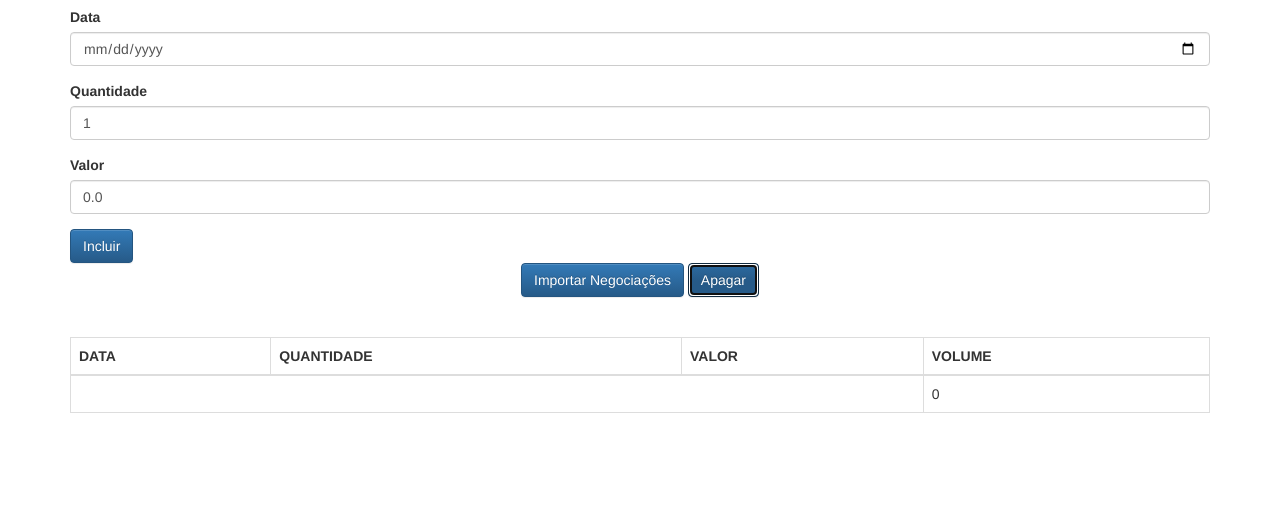
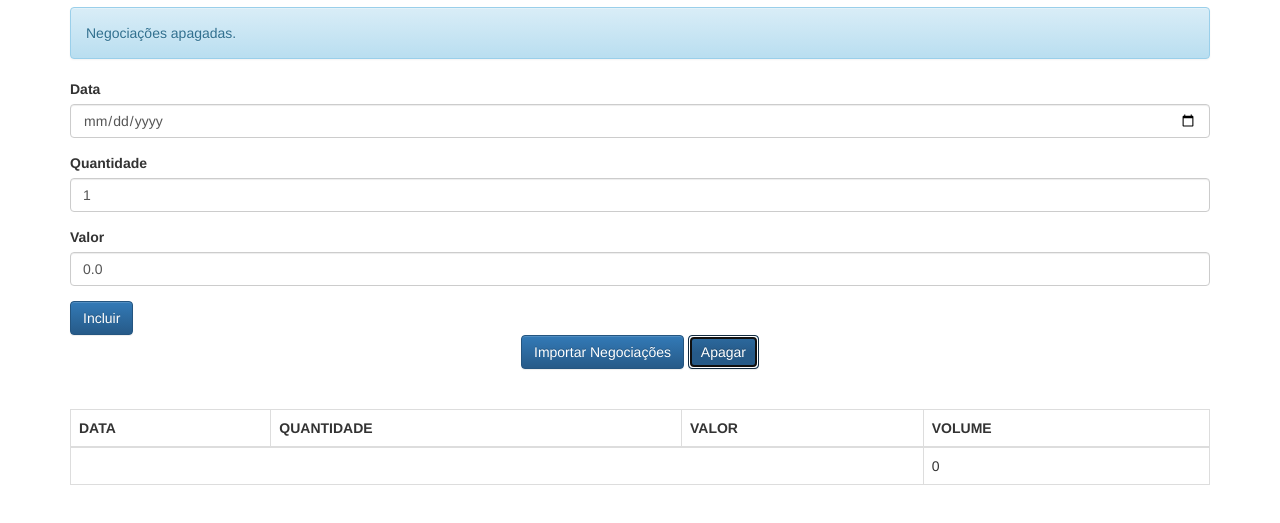
Before and after one commit to fernando-nog/alura-js-es6, a plain HTML site: page client/index.html in a window 1280 px wide. Both pictures are taken after a click on the button "Apagar". Shown: the part 63-586 px from the top of the page. Drawn offline with Linux system fonts and the light colour scheme.

Commit message:
JS2 aula 1

```diff
--- a/client/index.html
+++ b/client/index.html
@@ -37,7 +37,7 @@
         <button class="btn btn-primary text-center" type="button">
             Importar Negociações
         </button>
-        <button class="btn btn-primary text-center" type="button">
+        <button class="btn btn-primary text-center" type="button" onclick="negociacaoController.apaga()">
             Apagar
         </button>
     </div>
--- a/client/js/app/controllers/NegociacaoController.js
+++ b/client/js/app/controllers/NegociacaoController.js
@@ -43,4 +43,11 @@ class NegociacaoController {
 
         this._inputData.focus();
     }
+
+    apaga(){
+        this._listaNegociacoes.esvazia();
+        this._negociacoesView.update(this._listaNegociacoes);
+        this._mensagem.texto = "Negociações apagadas.";
+        this._mensagemView.update(this._mensagem);
+    }
 }
--- a/client/js/app/models/ListaNegociacoes.js
+++ b/client/js/app/models/ListaNegociacoes.js
@@ -11,4 +11,9 @@ class ListaNegociacoes {
     get negociacoes(){
         return [].concat(this._negociacoes);
     }
+
+    esvazia(){
+
+        this._negociacoes = [];
+    }
 }
```
